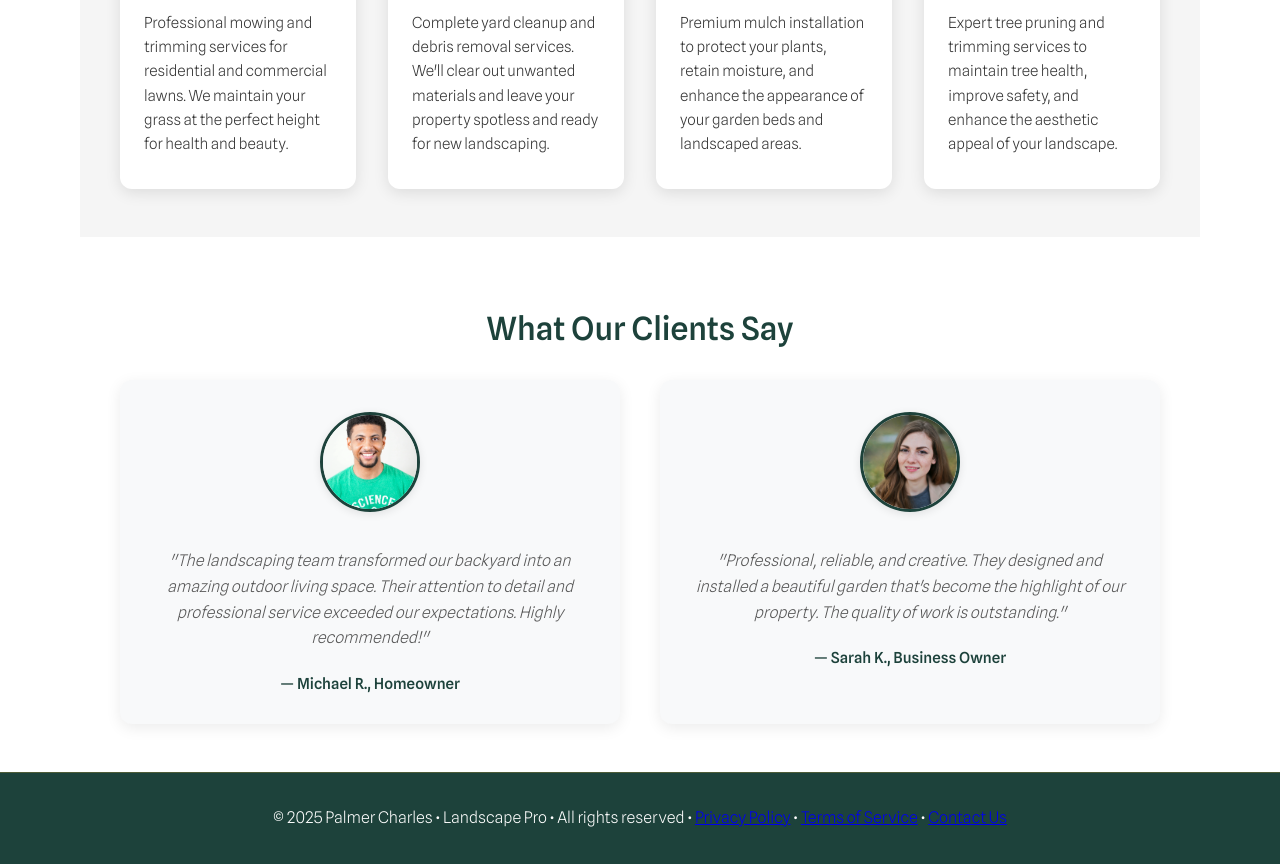
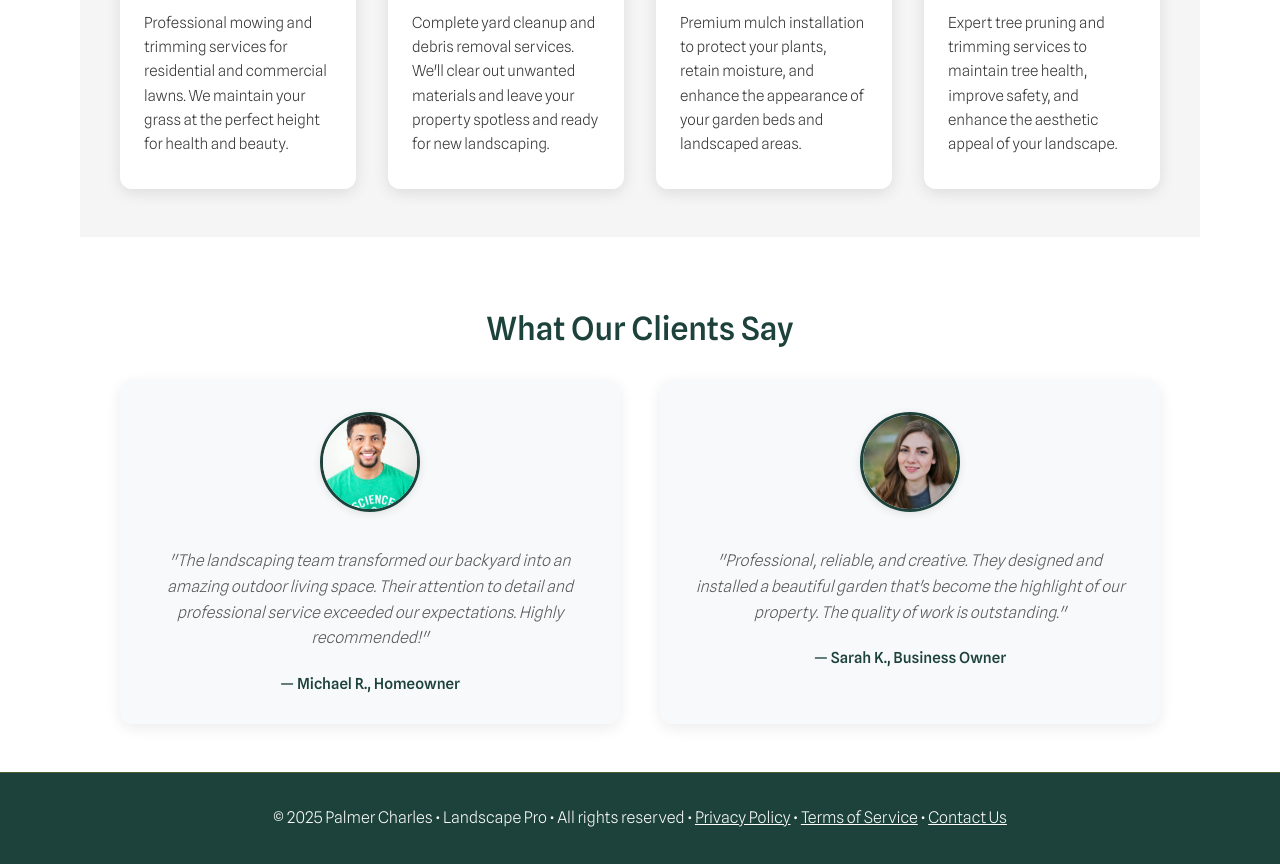
Before and after one commit to Palmtrees20000/light_and_landscape, a plain HTML site: page index.html in a window 1280 px wide. Shown: the part 1155-2019 px from the top of the page. Drawn offline with nearby package versions, Linux system fonts and the light colour scheme.

Commit message:
done so far again

```diff
--- a/css/styles.css
+++ b/css/styles.css
@@ -892,6 +892,14 @@ footer {
 footer p {
   color: white;
 }
+footer a {
+  color: white;
+  text-decoration: underline;
+}
+footer a:hover {
+  text-decoration: underline;
+  color: rgba(255, 255, 255, 0.8);
+}
 footer .legal {
   margin: 0;
   font-size: 0.9rem;
```
